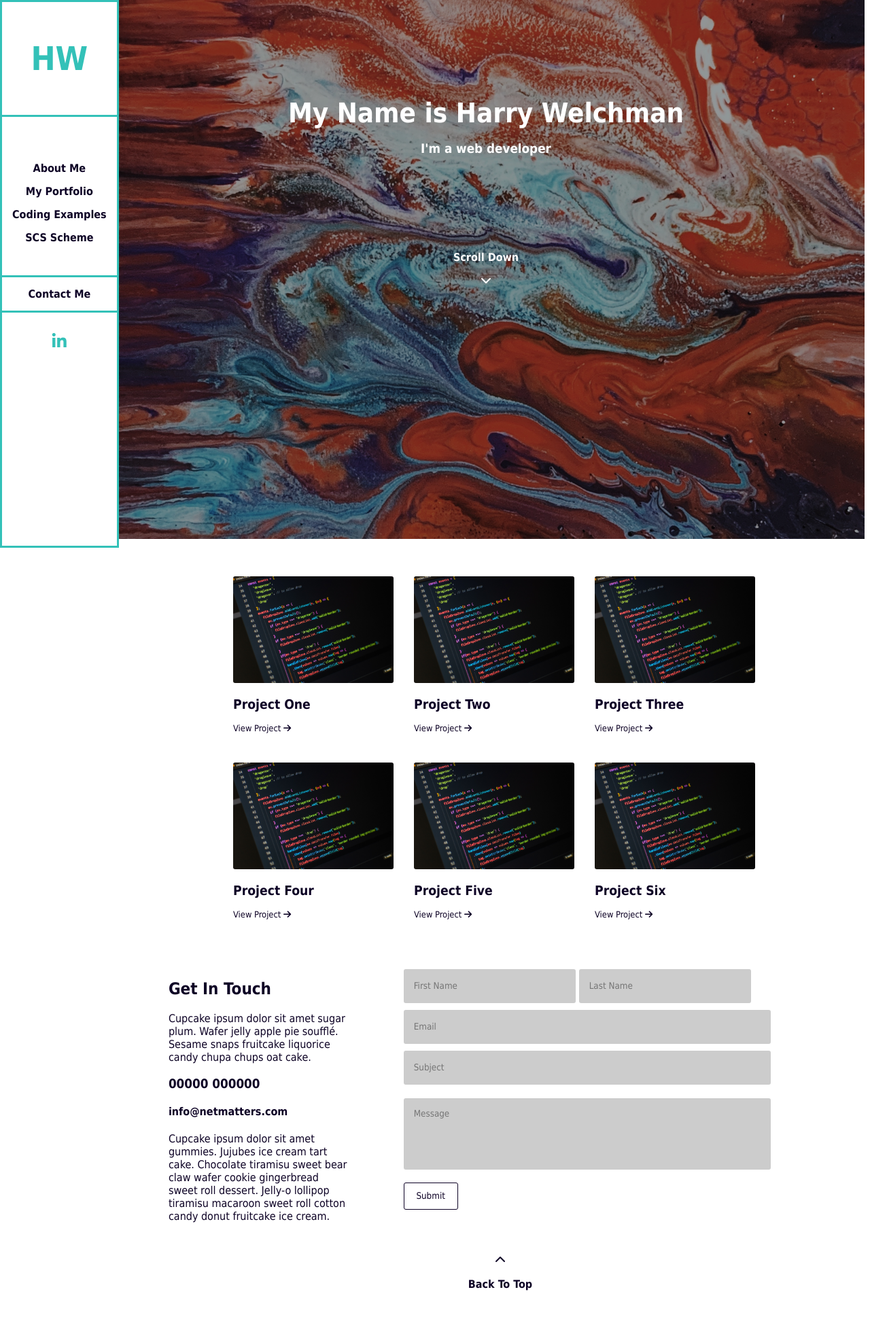
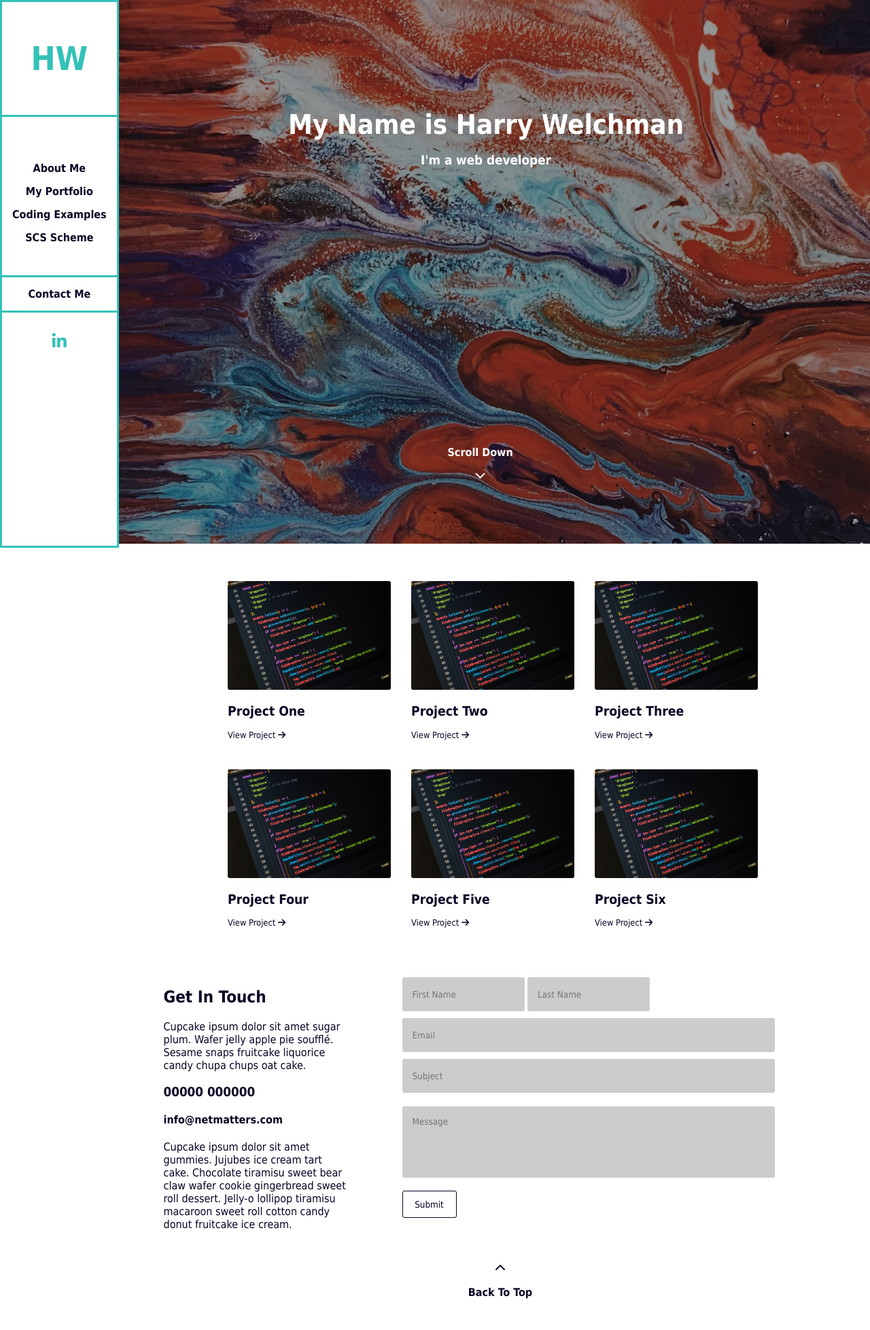
Before and after one commit to Orctooth/PortfolioUpdated, a PHP site: page / in a window 1280 px wide. Shown: the whole page at 68% size. Before the commit the page ends 1899 px from the top, so only its background shows below. Run offline with PHP 8.4, Linux system fonts and the light colour scheme; some libraries are stand-ins or nearby versions.

Commit message:
project finished after feedback. Validated css andhtmls.

```diff
--- a/css/style.css
+++ b/css/style.css
@@ -27,6 +27,10 @@
 
 html {
   scroll-behavior: smooth;
+}
+
+body {
+  margin: 0 0;
 }
 
 .sticky-menu {
@@ -125,19 +129,21 @@ html {
   height: 100vh;
   display: flex;
   margin: 0 0;
-  margin-top: -15px;
   justify-content: center;
   margin-left: 15vw;
 }
 .hero-image > .overlay {
   background: rgba(0, 0, 0, 0.35);
   width: 100%;
-  position: relative;
   padding: 40px 30px;
   padding-top: 150px;
   padding-bottom: 30px;
+  position: relative;
 }
 .hero-image > .overlay > .hero-image-text {
+  position: absolute;
+  top: 20vh;
+  left: 10%;
   text-align: center;
   display: block;
   width: 80%;
@@ -156,7 +162,9 @@ html {
 }
 .hero-image > .overlay > .scroll-down-link {
   display: block;
-  padding-top: 10%;
+  position: absolute;
+  top: 80vh;
+  left: 45%;
   text-align: center;
 }
 .hero-image > .overlay > .scroll-down-link > a {
@@ -286,14 +294,13 @@ html {
   width: 65%;
   margin-left: 30px;
 }
-.contact-form > .form-box > form > #first-name, .contact-form > .form-box > form #last-name {
-  width: 30%;
-  margin-right: 0px;
+.contact-form > .form-box > form > .first-last {
+  width: 100%;
 }
 .contact-form > .form-box > form > #email, .contact-form > .form-box > form #subject, .contact-form > .form-box > form #message {
   width: 100%;
 }
-.contact-form > .form-box > form > input {
+.contact-form > .form-box > form > input, .contact-form > .form-box > form .first-last input {
   background: #ccc;
   border: none;
   border-radius: 3px;
@@ -412,7 +419,7 @@ html {
     width: 100%;
     margin: 0 auto;
   }
-  .contact-form > .form-box > form > input, .contact-form > .form-box > form textarea {
+  .contact-form > .form-box > form > input, .contact-form > .form-box > form textarea, .contact-form > .form-box > form .first-last {
     max-width: 80%;
   }
 
@@ -455,6 +462,9 @@ html {
   .contact-form > .form-box > form > input, .contact-form > .form-box > form textarea {
     max-width: 80%;
   }
+  .contact-form > .form-box > form > .first-last {
+    width: 80%;
+  }
 
   .internal-section > .text-block {
     width: 60%;
@@ -480,7 +490,7 @@ html {
 }
 @media only screen and (min-width: 786px) {
   .sticky-menu {
-    display: fixed;
+    display: flex;
   }
 
   .mobile-nav {
@@ -500,12 +510,6 @@ html {
   .contact-form > .form-box {
     width: 60%;
   }
-  .contact-form > .form-box > form > #last-name {
-    width: 35%;
-  }
-  .contact-form > .form-box > form > #first-name {
-    width: 35%;
-  }
 }
 @media only screen and (min-width: 1024px) {
   .portfolio > .folio-card {
--- a/index.html
+++ b/index.html
@@ -1,5 +1,5 @@
 <!DOCTYPE html>
-<html>
+<html lang="en">
     <head>
         <link rel="stylesheet" href="css/style.css">
         <title>Harry Welchman's Portfolio</title>
@@ -93,43 +93,43 @@
 
         <section class="portfolio" id="folio">
             <div class="folio-card">
-                <a>
-                    <img src="img/pankaj-patel-_SgRNwAVNKw-unsplash-min.jpg" class="folio-thumb">
+                <a href="">
+                    <img src="img/pankaj-patel-_SgRNwAVNKw-unsplash-min.jpg" alt="project-1" class="folio-thumb">
                     <h2>Project One</h2>
                     <p>View Project <i class="fas fa-arrow-right"></i></p>
                 </a>
             </div>
             <div class="folio-card">
-                <a>
-                    <img src="img/pankaj-patel-_SgRNwAVNKw-unsplash-min.jpg" class="folio-thumb">
+                <a href="">
+                    <img src="img/pankaj-patel-_SgRNwAVNKw-unsplash-min.jpg" alt="project-2" class="folio-thumb">
                     <h2>Project Two</h2>
                     <p>View Project <i class="fas fa-arrow-right"></i></p>
                 </a>
             </div>
             <div class="folio-card">
-                <a>
-                    <img src="img/pankaj-patel-_SgRNwAVNKw-unsplash-min.jpg" class="folio-thumb">
+                <a href="">
+                    <img src="img/pankaj-patel-_SgRNwAVNKw-unsplash-min.jpg" alt="project-3" class="folio-thumb">
                     <h2>Project Three</h2>
                     <p>View Project <i class="fas fa-arrow-right"></i></p>
                 </a>
             </div>
             <div class="folio-card">
-                <a>
-                    <img src="img/pankaj-patel-_SgRNwAVNKw-unsplash-min.jpg" class="folio-thumb">
+                <a href="">
+                    <img src="img/pankaj-patel-_SgRNwAVNKw-unsplash-min.jpg" alt="project-4" class="folio-thumb">
                     <h2>Project Four</h2>
                     <p>View Project <i class="fas fa-arrow-right"></i></p>
                 </a>
             </div>
             <div class="folio-card">
-                <a>
-                    <img src="img/pankaj-patel-_SgRNwAVNKw-unsplash-min.jpg" class="folio-thumb">
+                <a href="">
+                    <img src="img/pankaj-patel-_SgRNwAVNKw-unsplash-min.jpg" alt="project-5" class="folio-thumb">
                     <h2>Project Five</h2>
                     <p>View Project <i class="fas fa-arrow-right"></i></p>
                 </a>
             </div>
             <div class="folio-card">
-                <a>
-                    <img src="img/pankaj-patel-_SgRNwAVNKw-unsplash-min.jpg" class="folio-thumb">
+                <a href="">
+                    <img src="img/pankaj-patel-_SgRNwAVNKw-unsplash-min.jpg" alt="project-6" class="folio-thumb">
                     <h2>Project Six</h2>
                     <p>View Project <i class="fas fa-arrow-right"></i></p>
                 </a>
@@ -140,15 +140,17 @@
             <div class="info-box">
                 <h2>Get In Touch</h2>
                 <p>Cupcake ipsum dolor sit amet sugar plum. Wafer jelly apple pie soufflé. Sesame snaps fruitcake liquorice candy chupa chups oat cake.</p>
-                <h3>00000 000000</h3>
-                <h4>info@netmatters.com</h4>
+                <a href="tel:00000000000"><h3>00000 000000</h3></a>
+                <a href="mailto:info@netmatters.com"><h4>info@netmatters.com</h4></a>
                 <p>Cupcake ipsum dolor sit amet gummies. Jujubes ice cream tart cake. Chocolate tiramisu sweet bear claw wafer cookie gingerbread sweet roll dessert. Jelly-o lollipop tiramisu macaroon sweet roll cotton candy donut fruitcake ice cream.</p>
             </div>
 
             <div class="form-box">
                 <form>
-                    <input type="text" id="first-name" placeholder="First Name">
-                    <input type="text" id="last-name" placeholder="Last Name">
+                    <div class="first-last">
+                        <input type="text" id="first-name" placeholder="First Name">
+                        <input type="text" id="last-name" placeholder="Last Name">
+                    </div>
                     <input type="email" id="email" placeholder="Email">
                     <input type="text" id="subject" placeholder="Subject">
                     <textarea id="message" placeholder="Message"></textarea>
--- a/scss/_media.scss
+++ b/scss/_media.scss
@@ -30,7 +30,7 @@
             width: 100%;
             margin: 0 auto;
             & > form{
-                & > input, textarea{
+                & > input, textarea, .first-last{
                     max-width: 80%;
                 }
 
@@ -86,6 +86,9 @@
                 & > input, textarea{
                     max-width: 80%;
                 }
+                & > .first-last{
+                    width: 80%;
+                }
 
             }
         }
@@ -125,7 +128,7 @@
 @media only screen and (min-width: 786px) {
 
     .sticky-menu{
-        display: fixed;
+        display: flex;
     }
 
     .mobile-nav{
@@ -148,14 +151,6 @@
         }
         & > .form-box{
             width: 60%;
-            & > form{
-                & > #last-name{
-                    width: 35%;
-                }
-                & > #first-name{
-                    width: 35%;
-                }
-            }
         }
     }
 }
--- a/scss/style.scss
+++ b/scss/style.scss
@@ -32,6 +32,10 @@ $purple-ish: #0D0225;
 
 html{
     scroll-behavior: smooth;
+}
+
+body{
+    margin: 0 0;
 }
 
 .sticky-menu{
@@ -135,18 +139,20 @@ html{
     height: 100vh;
     display: flex;
     margin: 0 0;
-    margin-top: -15px;
     justify-content: center;
     margin-left: 15vw;
 
     & > .overlay{
         background: rgba(0,0,0,0.35);
         width: 100%;
-        position: relative;
         padding: 40px 30px;
         padding-top: 150px;
         padding-bottom: 30px;
+        position: relative;
         & > .hero-image-text{
+            position: absolute;
+            top: 20vh;
+            left: 10%;
             text-align: center;
             display: block;
             width: 80%;
@@ -165,7 +171,9 @@ html{
         }
         & > .scroll-down-link{
             display: block;
-            padding-top: 10%;
+            position: absolute;
+            top: 80vh;
+            left: 45%;
             text-align: center;
 
             & > a{
@@ -313,14 +321,13 @@ html{
         width: 65%;
         margin-left: 30px;
         & > form{
-            & > #first-name, #last-name{
-                width:30%;
-                margin-right: 0px;
+            & > .first-last{
+                width: 100%;
             }
             & > #email, #subject, #message{
                 width: 100%;
             }
-            & > input{
+            & > input, .first-last input{
                 background: #ccc;
                 border: none;
                 border-radius: 3px;
```
Also changed, not shown: 1 other file.
